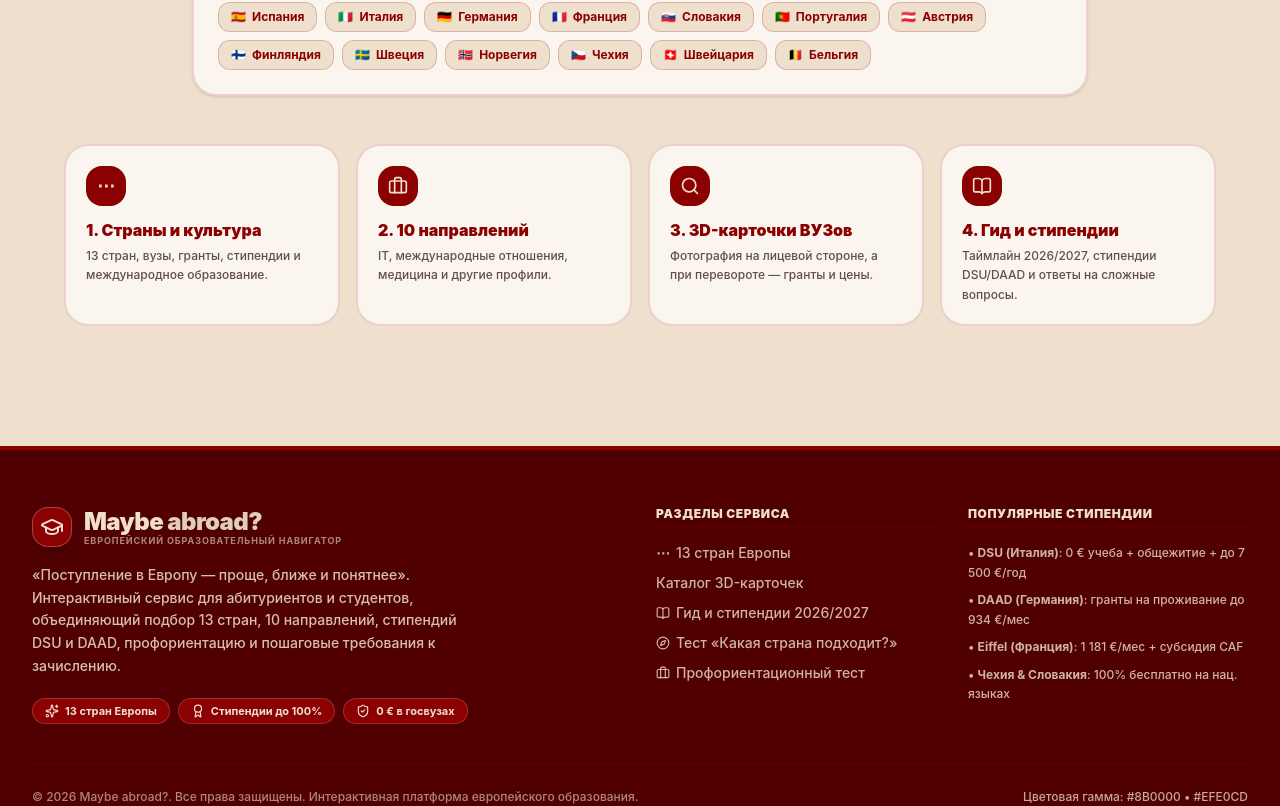
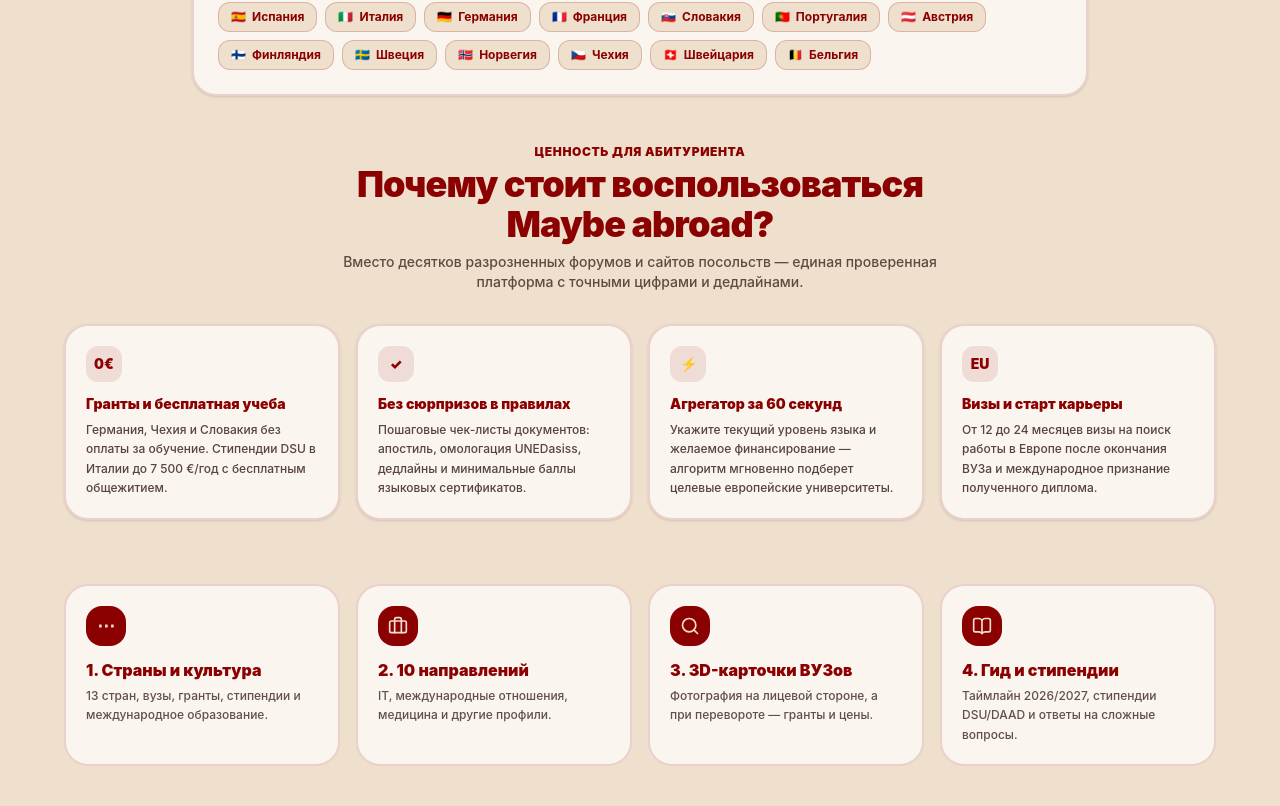
Before and after one commit to 228burger228/school-333, a React (Vite) app: page / in a window 1280 px wide. Shown: the part 1774-2580 px from the top of the page. Built offline with nearby package versions, Linux system fonts and the light colour scheme.

Commit message:
feat: eliminate empty card whitespace with rich academic metadata, clean Harvard-style typography and icons, add Why Maybe abroad section to hero

```diff
--- a/src/components/Hero.jsx
+++ b/src/components/Hero.jsx
@@ -98,6 +98,71 @@
           </div>
         </div>
 
+        {/* Секция: Почему стоит воспользоваться Maybe abroad? */}
+        <div className="max-w-6xl mx-auto mb-16 text-left">
+          <div className="text-center max-w-2xl mx-auto mb-8">
+            <span className="text-xs font-black uppercase tracking-wider text-[#8B0000] block mb-1">
+              Ценность для абитуриента
+            </span>
+            <h2 className="text-2xl sm:text-4xl font-black text-[#8B0000] tracking-tight">
+              Почему стоит воспользоваться Maybe abroad?
+            </h2>
+            <p className="text-xs sm:text-sm text-[#2D1810]/75 mt-2 font-medium">
+              Вместо десятков разрозненных форумов и сайтов посольств — единая проверенная платформа с точными цифрами и дедлайнами.
+            </p>
+          </div>
+
+          <div className="grid grid-cols-1 sm:grid-cols-2 lg:grid-cols-4 gap-4">
+            <div className="bg-[#FAF5EE] p-5 rounded-3xl border-2 border-[#8B0000]/15 shadow-sm">
+              <div className="w-9 h-9 rounded-xl bg-[#8B0000]/10 text-[#8B0000] flex items-center justify-center font-black text-sm mb-3">
+                0€
+              </div>
+              <h3 className="text-sm font-black text-[#8B0000] mb-1.5">
+                Гранты и бесплатная учеба
+              </h3>
+              <p className="text-xs text-[#2D1810]/80 leading-relaxed font-medium">
+                Германия, Чехия и Словакия без оплаты за обучение. Стипендии DSU в Италии до 7 500 €/год с бесплатным общежитием.
+              </p>
+            </div>
+
+            <div className="bg-[#FAF5EE] p-5 rounded-3xl border-2 border-[#8B0000]/15 shadow-sm">
+              <div className="w-9 h-9 rounded-xl bg-[#8B0000]/10 text-[#8B0000] flex items-center justify-center font-black text-sm mb-3">
+                ✓
+              </div>
+              <h3 className="text-sm font-black text-[#8B0000] mb-1.5">
+                Без сюрпризов в правилах
+              </h3>
+              <p className="text-xs text-[#2D1810]/80 leading-relaxed font-medium">
+                Пошаговые чек-листы документов: апостиль, омологация UNEDasiss, дедлайны и минимальные баллы языковых сертификатов.
+              </p>
+            </div>
+
+            <div className="bg-[#FAF5EE] p-5 rounded-3xl border-2 border-[#8B0000]/15 shadow-sm">
+              <div className="w-9 h-9 rounded-xl bg-[#8B0000]/10 text-[#8B0000] flex items-center justify-center font-black text-sm mb-3">
+                ⚡
+              </div>
+              <h3 className="text-sm font-black text-[#8B0000] mb-1.5">
+                Агрегатор за 60 секунд
+              </h3>
+              <p className="text-xs text-[#2D1810]/80 leading-relaxed font-medium">
+                Укажите текущий уровень языка и желаемое финансирование — алгоритм мгновенно подберет целевые европейские университеты.
+              </p>
+            </div>
+
+            <div className="bg-[#FAF5EE] p-5 rounded-3xl border-2 border-[#8B0000]/15 shadow-sm">
+              <div className="w-9 h-9 rounded-xl bg-[#8B0000]/10 text-[#8B0000] flex items-center justify-center font-black text-sm mb-3">
+                EU
+              </div>
+              <h3 className="text-sm font-black text-[#8B0000] mb-1.5">
+                Визы и старт карьеры
+              </h3>
+              <p className="text-xs text-[#2D1810]/80 leading-relaxed font-medium">
+                От 12 до 24 месяцев визы на поиск работы в Европе после окончания ВУЗа и международное признание полученного диплома.
+              </p>
+            </div>
+          </div>
+        </div>
+
         {/* 4 Roadmap & Feature Cards (Прил. 5) */}
         <div className="grid grid-cols-1 sm:grid-cols-2 lg:grid-cols-4 gap-4 max-w-6xl mx-auto mb-10 text-left">
           <div
```
Also changed, not shown: src/components/UniversityFlipCard.jsx (+80 -40 lines), 1 other file (tests, documents, lock files or other folders).
